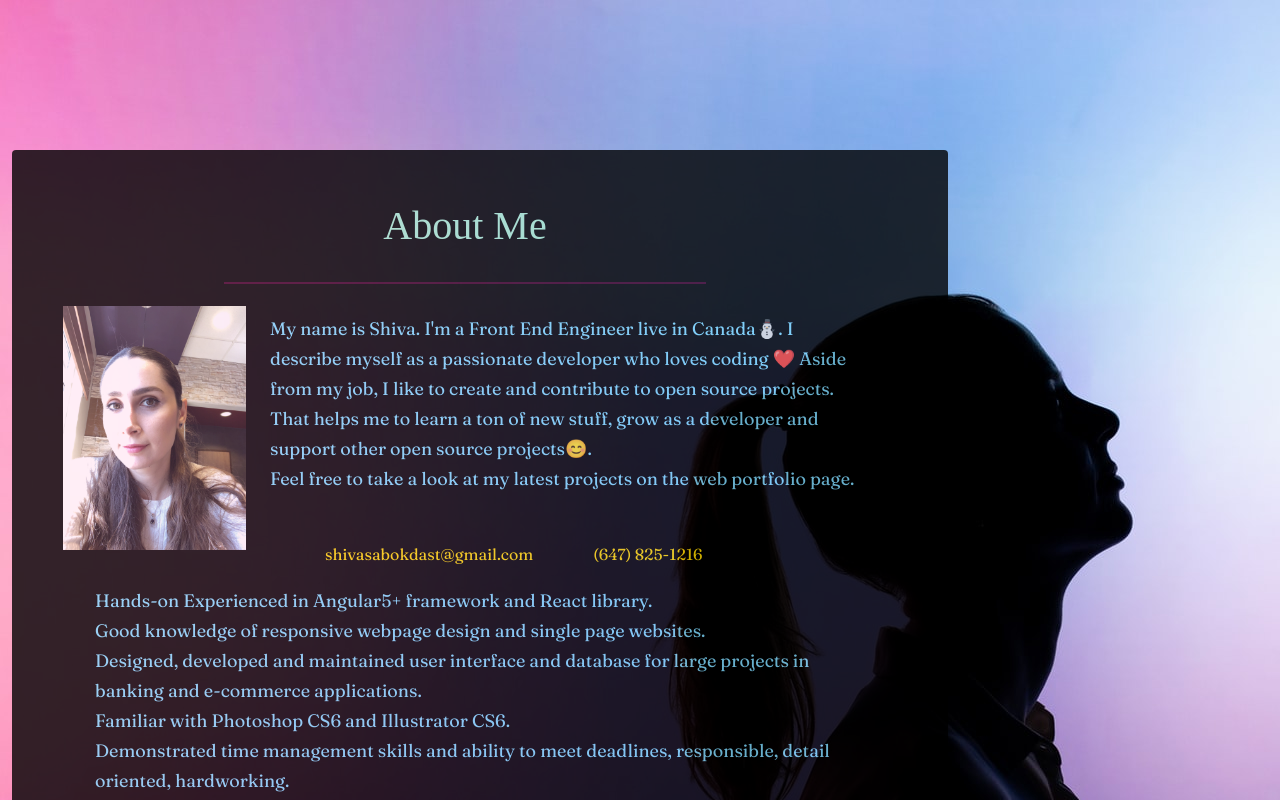
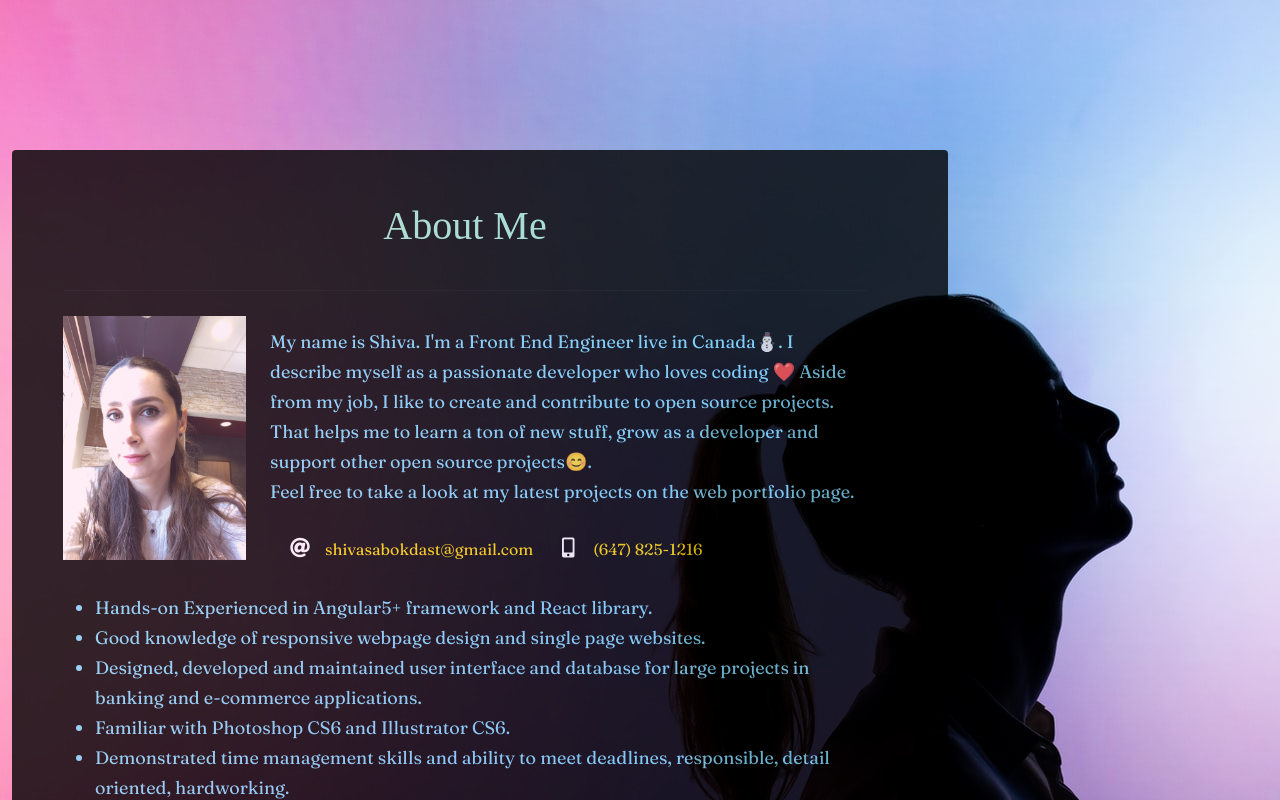
Before and after one commit to shiva-shiva/React-Portfolio, a React (Create React App) app: page / in a window 1280 px wide. Shown: the top 800 px of the page. Built offline with nearby package versions, Linux system fonts and the light colour scheme.

Commit message:
add font awsom

```diff
--- a/public/index.html
+++ b/public/index.html
@@ -19,6 +19,8 @@
   <link href="https://fonts.googleapis.com/css2?family=Fraunces&display=swap" rel="stylesheet">
   <link rel="preconnect" href="https://fonts.gstatic.com">
   <link href="https://fonts.googleapis.com/css2?family=Pacifico&display=swap" rel="stylesheet">
+  <link rel="stylesheet" href="https://use.fontawesome.com/releases/v5.8.1/css/all.css"
+  integrity="sha384-50oBUHEmvpQ+1lW4y57PTFmhCaXp0ML5d60M1M7uH2+nqUivzIebhndOJK28anvf" crossorigin="anonymous" />
     <!--
       manifest.json provides metadata used when your web app is installed on a
       user's mobile device or desktop. See https://developers.google.com/web/fundamentals/web-app-manifest/
--- a/src/App.css
+++ b/src/App.css
@@ -179,34 +179,6 @@
 a{
     text-decoration: none;
 }
-  /* footer*/
-  .footer {
-    font-size:30px;
-    padding: 4px;
-    position: fixed;
-    left: 0;
-    bottom: 0;
-    width: 100%;
-    background-color: rgb(255, 255, 255);
-    border-top: 5px solid rgb(0, 0, 0);
-    color: rgb(0, 0, 0);
-    text-align: center;
-  }
-
-  .fa-style{
-    font-size: 20px; color: rgb(255, 30, 225);
-    margin-right:10px;
-  }
-
-  ul.text-me{
-    list-style-type: none;
-  }
-
-  .hr-style{
-    border: 1px solid rgb(255, 0, 157);
-    width:60%;
-    margin: auto;
-  }
 
   /* media queries */
 @media screen and (max-width: 992px) {
```
